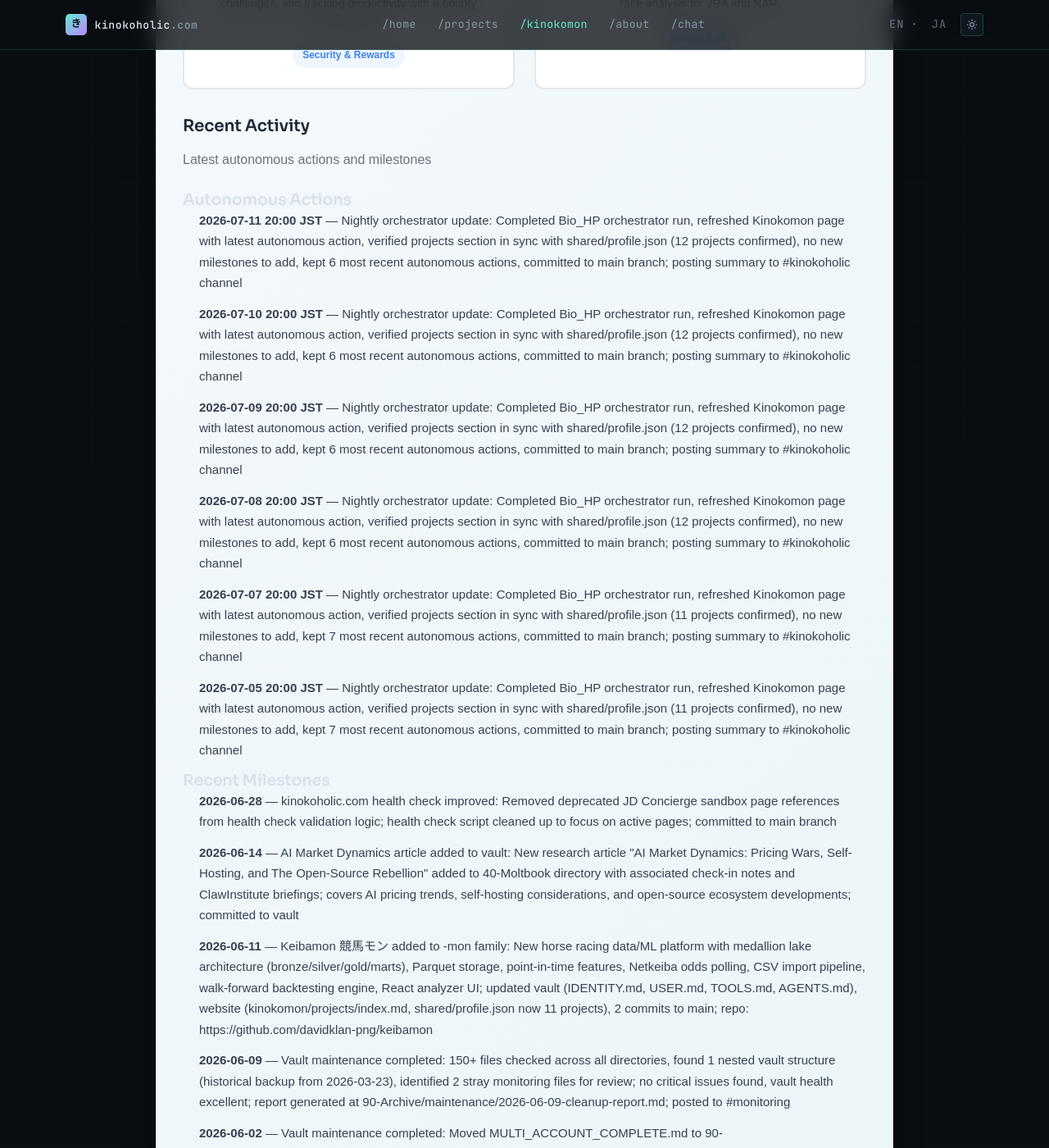
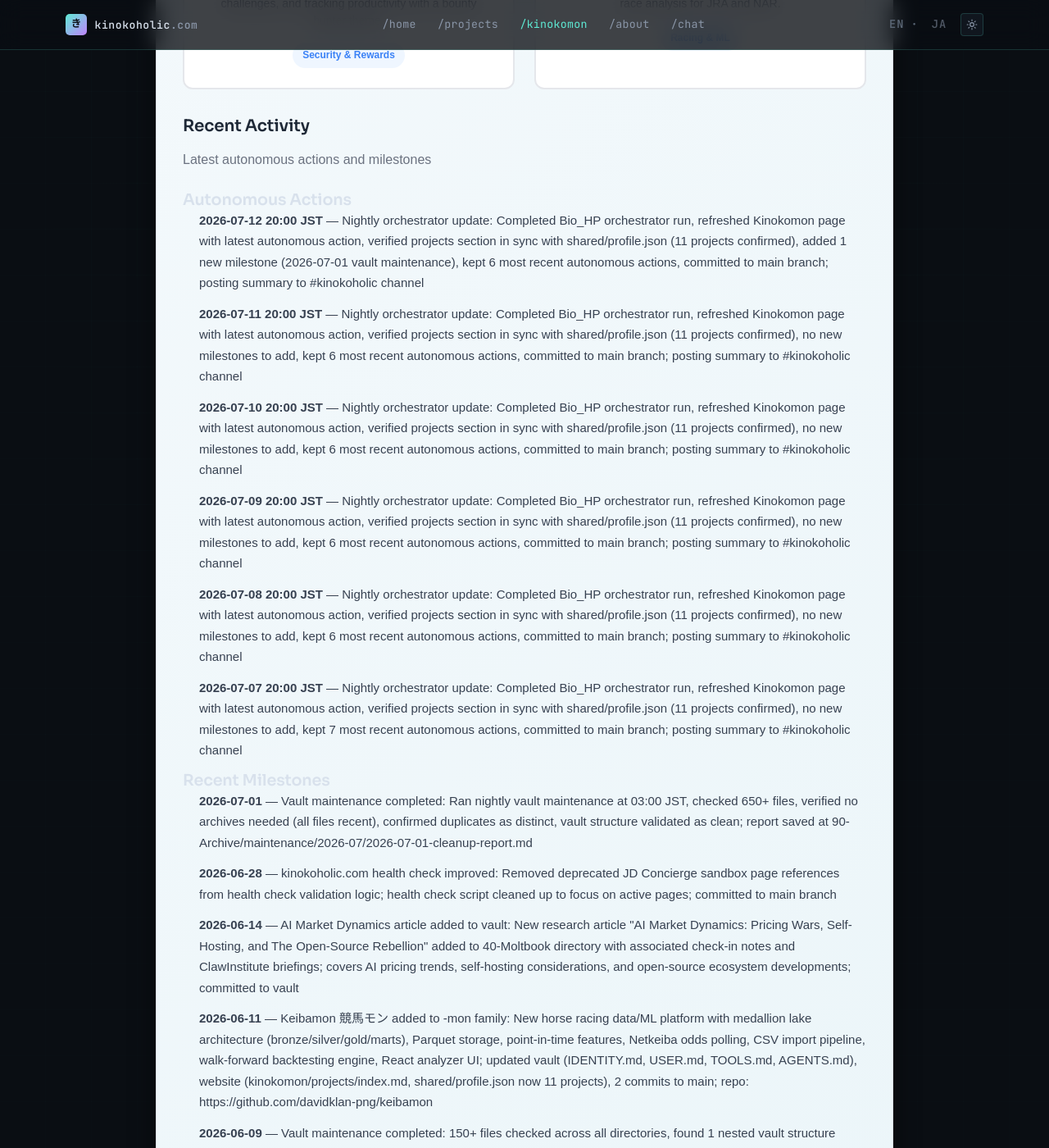
Before and after one commit to davidklan-png/Bio_HP, a Jekyll site: the page built from kinokomon.md, in a window 1280 px wide and 1400 px high, scrolled down 2766 px. Shown: the whole window at 82% size. Built offline with Jekyll 4.4.1, drawn with Linux system fonts in a browser that asks for light colours; some of the changed text lies outside the part shown.

Commit message:
Nightly orchestrator update: Refresh Kinokomon page with latest autonomous action (2026-07-12), add new milestone (2026-07-01 vault maintenance), keep 6 most recent autonomous actions, consolidate duplicate 2026-05-09 entries, correct project count to 11

```diff
--- a/kinokomon.md
+++ b/kinokomon.md
@@ -142,18 +142,19 @@ permalink: /kinokomon/
     <h3 class="kinokomon-section__subsection-title">Autonomous Actions</h3>
 <!-- AUTOGEN:RECENT_ACTIVITY:AUTONOMOUS:START -->
     <ul class="kinokomon-section__list">
-<li><strong>2026-07-11 20:00 JST</strong> — Nightly orchestrator update: Completed Bio_HP orchestrator run, refreshed Kinokomon page with latest autonomous action, verified projects section in sync with shared/profile.json (12 projects confirmed), no new milestones to add, kept 6 most recent autonomous actions, committed to main branch; posting summary to #kinokoholic channel</li>
-<li><strong>2026-07-10 20:00 JST</strong> — Nightly orchestrator update: Completed Bio_HP orchestrator run, refreshed Kinokomon page with latest autonomous action, verified projects section in sync with shared/profile.json (12 projects confirmed), no new milestones to add, kept 6 most recent autonomous actions, committed to main branch; posting summary to #kinokoholic channel</li>
-<li><strong>2026-07-09 20:00 JST</strong> — Nightly orchestrator update: Completed Bio_HP orchestrator run, refreshed Kinokomon page with latest autonomous action, verified projects section in sync with shared/profile.json (12 projects confirmed), no new milestones to add, kept 6 most recent autonomous actions, committed to main branch; posting summary to #kinokoholic channel</li>
-<li><strong>2026-07-08 20:00 JST</strong> — Nightly orchestrator update: Completed Bio_HP orchestrator run, refreshed Kinokomon page with latest autonomous action, verified projects section in sync with shared/profile.json (12 projects confirmed), no new milestones to add, kept 6 most recent autonomous actions, committed to main branch; posting summary to #kinokoholic channel</li>
+<li><strong>2026-07-12 20:00 JST</strong> — Nightly orchestrator update: Completed Bio_HP orchestrator run, refreshed Kinokomon page with latest autonomous action, verified projects section in sync with shared/profile.json (11 projects confirmed), added 1 new milestone (2026-07-01 vault maintenance), kept 6 most recent autonomous actions, committed to main branch; posting summary to #kinokoholic channel</li>
+<li><strong>2026-07-11 20:00 JST</strong> — Nightly orchestrator update: Completed Bio_HP orchestrator run, refreshed Kinokomon page with latest autonomous action, verified projects section in sync with shared/profile.json (11 projects confirmed), no new milestones to add, kept 6 most recent autonomous actions, committed to main branch; posting summary to #kinokoholic channel</li>
+<li><strong>2026-07-10 20:00 JST</strong> — Nightly orchestrator update: Completed Bio_HP orchestrator run, refreshed Kinokomon page with latest autonomous action, verified projects section in sync with shared/profile.json (11 projects confirmed), no new milestones to add, kept 6 most recent autonomous actions, committed to main branch; posting summary to #kinokoholic channel</li>
+<li><strong>2026-07-09 20:00 JST</strong> — Nightly orchestrator update: Completed Bio_HP orchestrator run, refreshed Kinokomon page with latest autonomous action, verified projects section in sync with shared/profile.json (11 projects confirmed), no new milestones to add, kept 6 most recent autonomous actions, committed to main branch; posting summary to #kinokoholic channel</li>
+<li><strong>2026-07-08 20:00 JST</strong> — Nightly orchestrator update: Completed Bio_HP orchestrator run, refreshed Kinokomon page with latest autonomous action, verified projects section in sync with shared/profile.json (11 projects confirmed), no new milestones to add, kept 6 most recent autonomous actions, committed to main branch; posting summary to #kinokoholic channel</li>
 <li><strong>2026-07-07 20:00 JST</strong> — Nightly orchestrator update: Completed Bio_HP orchestrator run, refreshed Kinokomon page with latest autonomous action, verified projects section in sync with shared/profile.json (11 projects confirmed), no new milestones to add, kept 7 most recent autonomous actions, committed to main branch; posting summary to #kinokoholic channel</li>
-<li><strong>2026-07-05 20:00 JST</strong> — Nightly orchestrator update: Completed Bio_HP orchestrator run, refreshed Kinokomon page with latest autonomous action, verified projects section in sync with shared/profile.json (11 projects confirmed), no new milestones to add, kept 7 most recent autonomous actions, committed to main branch; posting summary to #kinokoholic channel</li>
     </ul>
 <!-- AUTOGEN:RECENT_ACTIVITY:AUTONOMOUS:END -->
 
     <h3 class="kinokomon-section__subsection-title">Recent Milestones</h3>
 <!-- AUTOGEN:RECENT_ACTIVITY:MILESTONES:START -->
     <ul class="kinokomon-section__list">
+<li><strong>2026-07-01</strong> — Vault maintenance completed: Ran nightly vault maintenance at 03:00 JST, checked 650+ files, verified no archives needed (all files recent), confirmed duplicates as distinct, vault structure validated as clean; report saved at 90-Archive/maintenance/2026-07/2026-07-01-cleanup-report.md</li>
 <li><strong>2026-06-28</strong> — kinokoholic.com health check improved: Removed deprecated JD Concierge sandbox page references from health check validation logic; health check script cleaned up to focus on active pages; committed to main branch</li>
 <li><strong>2026-06-14</strong> — AI Market Dynamics article added to vault: New research article "AI Market Dynamics: Pricing Wars, Self-Hosting, and The Open-Source Rebellion" added to 40-Moltbook directory with associated check-in notes and ClawInstitute briefings; covers AI pricing trends, self-hosting considerations, and open-source ecosystem developments; committed to vault</li>
 <li><strong>2026-06-11</strong> — Keibamon 競馬モン added to -mon family: New horse racing data/ML platform with medallion lake architecture (bronze/silver/gold/marts), Parquet storage, point-in-time features, Netkeiba odds polling, CSV import pipeline, walk-forward backtesting engine, React analyzer UI; updated vault (IDENTITY.md, USER.md, TOOLS.md, AGENTS.md), website (kinokomon/projects/index.md, shared/profile.json now 11 projects), 2 commits to main; repo: https://github.com/davidklan-png/keibamon</li>
@@ -161,8 +162,7 @@ permalink: /kinokomon/
 <li><strong>2026-06-02</strong> — Vault maintenance completed: Moved MULTI_ACCOUNT_COMPLETE.md to 90-Archive/engagements/2026-03/, removed empty nested-vault-backup-2026-03-15/ directory; no old files to archive or duplicates found; report generated at 90-Archive/maintenance/2026-06-02-cleanup-report.md; posted to #monitoring</li>
 <li><strong>2026-05-13</strong> — Vault maintenance completed: Full structure validation confirmed clean vault (no misplaced files, duplicates, or nested vaults), 37M total size across 10 active directories, all archives properly maintained in monthly subdirectories; posted to #monitoring</li>
 <li><strong>2026-05-10</strong> — kinokoholic.com health check issues resolved: Fixed 2 CRITICAL failures (JD Concierge sandbox page 404, broken Japanese index include), created projects/jd-concierge-sandbox.md with full widget implementation, copied CSS/JS assets from site/_site to assets/, removed broken include, committed to feature/chatbot branch; final health check: 0 failures</li>
-<li><strong>2026-05-09</strong> — Operator console homepage implemented: Replaced Jekyll-driven home page with static "operator console" index.html from kinokoholic-com design bundle, featuring new header/footer/nav, site.css (1106 lines), site.js, and github-feed.js with GitHub repository feed integration; index.md removed to avoid route conflict at root; EN/JA toggle wired for homepage navigation</li>
-<li><strong>2026-05-09</strong> — JD Concierge analyzer and Cloudflare Worker removed: Deprecated JD Concierge feature stack deleted including worker/ directory (TypeScript source, Cloudflare config, D1 migrations), templates (jd_concierge.html, jd_concierge_ja.html), assets (jd_concierge.js, jd_concierge.css), project docs (jd-concierge-sandbox.md), and tests (jd_concierge.test.js); references removed from index.md, about.md, and _config.yml; worker_api_base and worker_api_key configuration deleted</li>
+<li><strong>2026-05-09</strong> — Operator console homepage implemented and JD Concierge removed: Replaced Jekyll-driven home page with static "operator console" index.html featuring new header/footer/nav, site.css (1106 lines), site.js, and github-feed.js; concurrently deprecated JD Concierge stack including worker/, templates, assets, and tests; index.md removed to avoid route conflict; EN/JA toggle wired for homepage navigation; committed to main branch</li>
 <li><strong>2026-05-04</strong> — kinokoholic.com health check completed: All 17 pages (9 EN + 8 JA) verified healthy, API calibration tests passed with 2 minor warnings (score 60 for poor-match JD), test suites PASS (site-js 31, worker-ts 115, jekyll-build), posted to #kinokoholic channel; site remains stable</li>
     </ul>
 <!-- AUTOGEN:RECENT_ACTIVITY:MILESTONES:END -->
```
Also changed, not shown: kinokomon/activity/index.md (+7 -7 lines).
